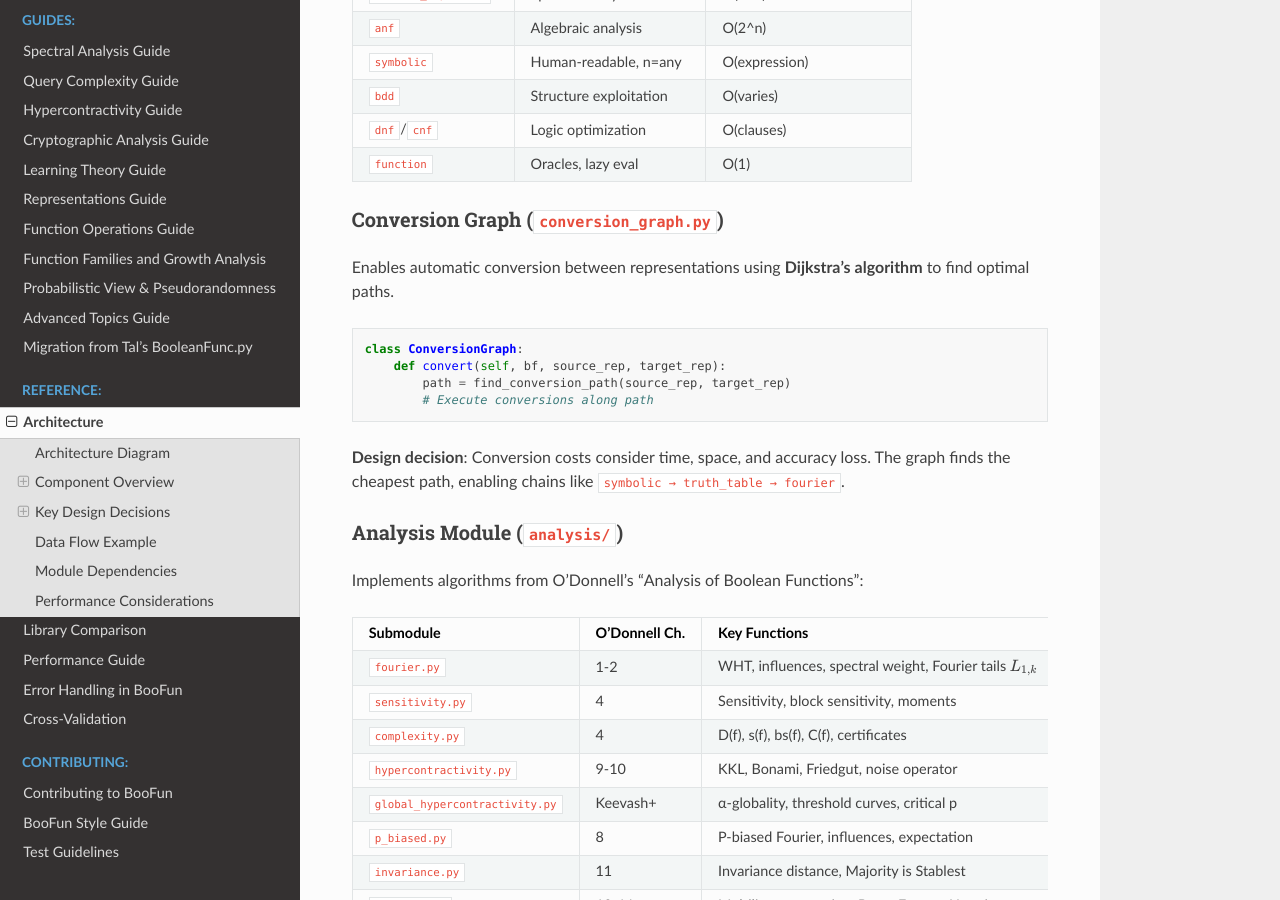
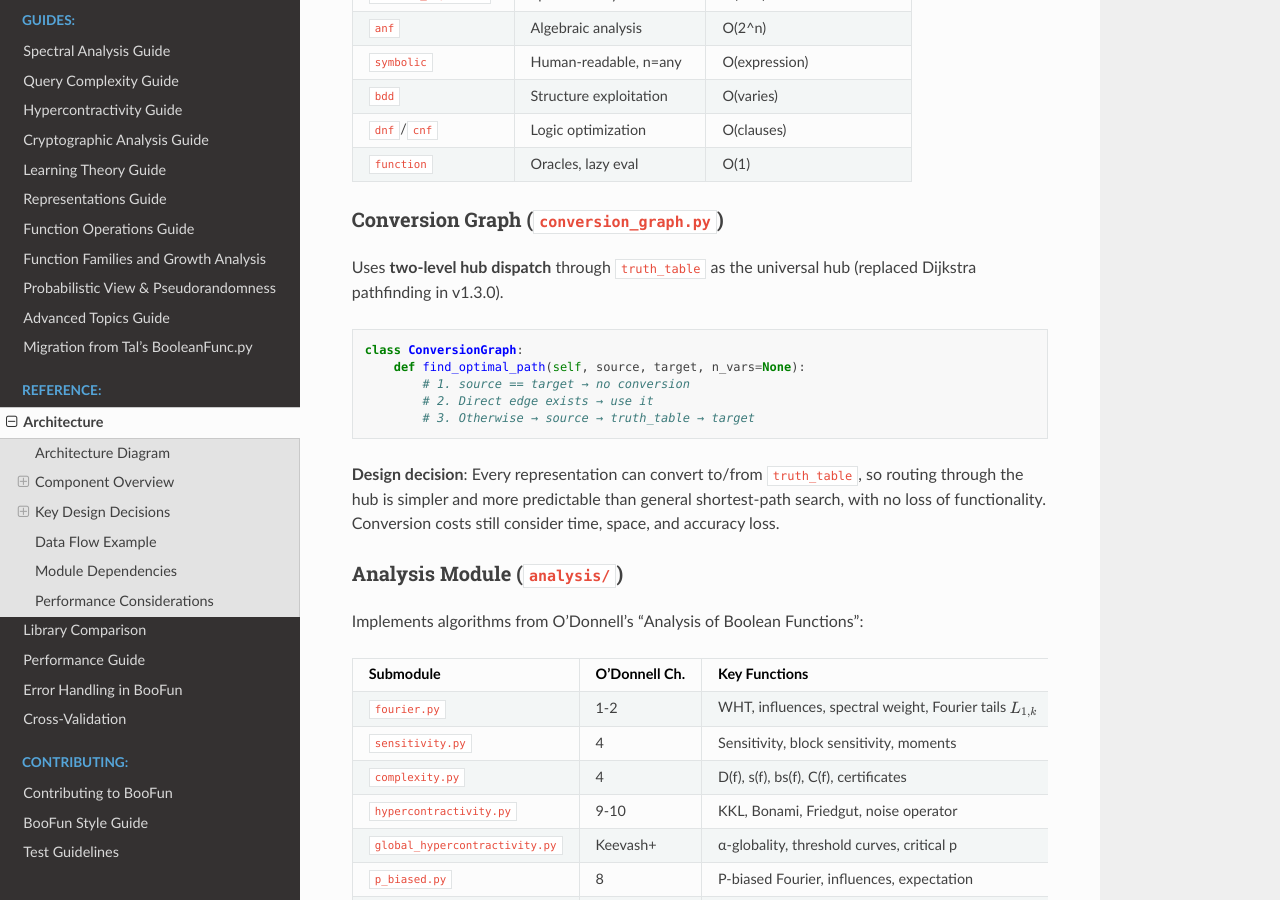
Before and after one commit to GabbyTab/boofun, a Sphinx documentation site: the page built from docs/architecture.md, in a window 1280 px wide and 900 px high, scrolled down 2714 px. Built offline with Sphinx 7.4.7 and the Read the Docs theme 3.1.0, drawn with Linux system fonts in a browser that asks for light colours.

Commit message:
docs: replace stale Dijkstra references with hub-and-spoke dispatch
The conversion graph was rewritten in v1.3.0 to use two-level dispatch
through truth_table as the universal hub. Update architecture.md to
reflect the current ConversionGraph.find_optimal_path() API.

````diff
--- a/docs/architecture.md
+++ b/docs/architecture.md
@@ -42,7 +42,7 @@ flowchart TB
     subgraph Conversion["Conversion System"]
         ConvGraph["ConversionGraph"]
         ConvCost["ConversionCost"]
-        PathFind["Dijkstra Pathfinding"]
+        PathFind["Two-Level Hub Dispatch<br/>(via truth_table)"]
     end
 
     subgraph Analysis["Analysis Module (28 modules)"]
@@ -211,16 +211,17 @@ class TruthTableRepresentation(BooleanFunctionRepresentation):
 
 ### Conversion Graph (`conversion_graph.py`)
 
-Enables automatic conversion between representations using **Dijkstra's algorithm** to find optimal paths.
+Uses **two-level hub dispatch** through `truth_table` as the universal hub (replaced Dijkstra pathfinding in v1.3.0).
 
 ```python
 class ConversionGraph:
-    def convert(self, bf, source_rep, target_rep):
-        path = find_conversion_path(source_rep, target_rep)
-        # Execute conversions along path
+    def find_optimal_path(self, source, target, n_vars=None):
+        # 1. source == target → no conversion
+        # 2. Direct edge exists → use it
+        # 3. Otherwise → source → truth_table → target
 ```
 
-**Design decision**: Conversion costs consider time, space, and accuracy loss. The graph finds the cheapest path, enabling chains like `symbolic → truth_table → fourier`.
+**Design decision**: Every representation can convert to/from `truth_table`, so routing through the hub is simpler and more predictable than general shortest-path search, with no loss of functionality. Conversion costs still consider time, space, and accuracy loss.
 
 ### Analysis Module (`analysis/`)
 
````
